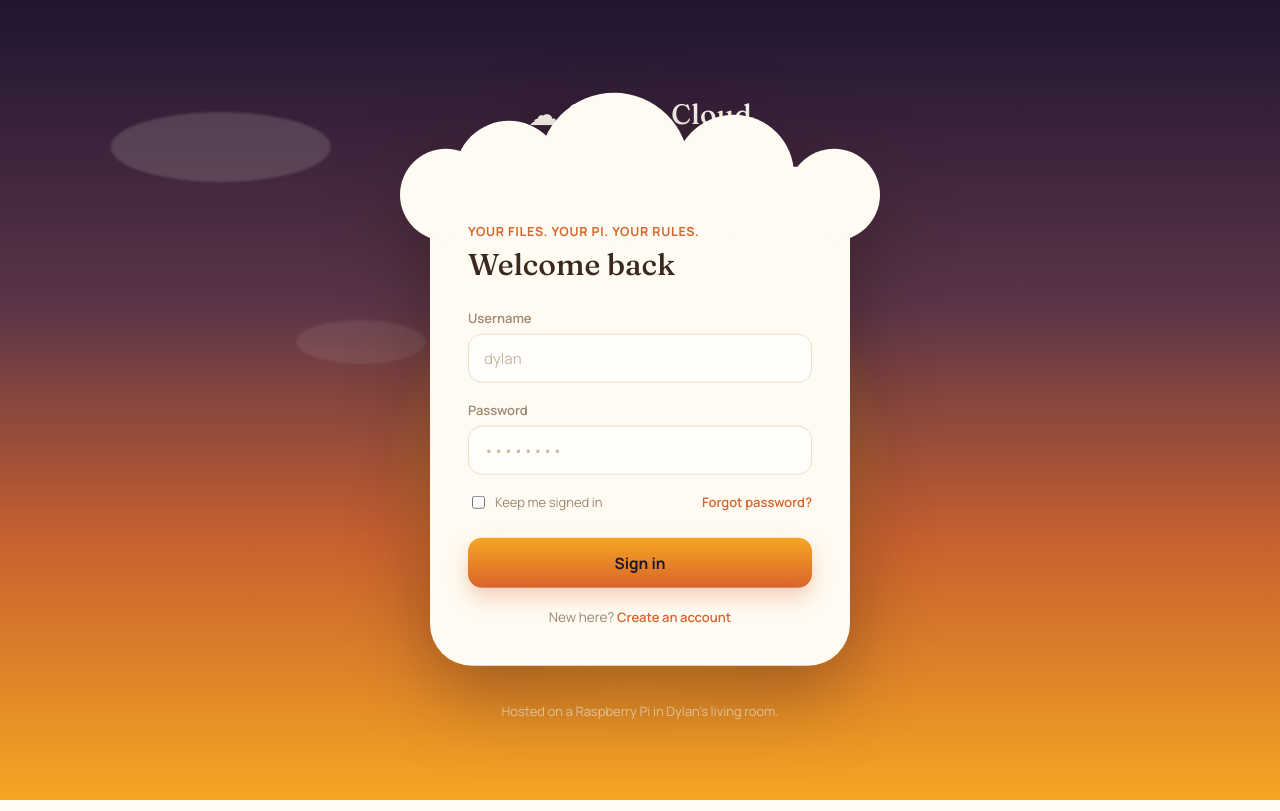
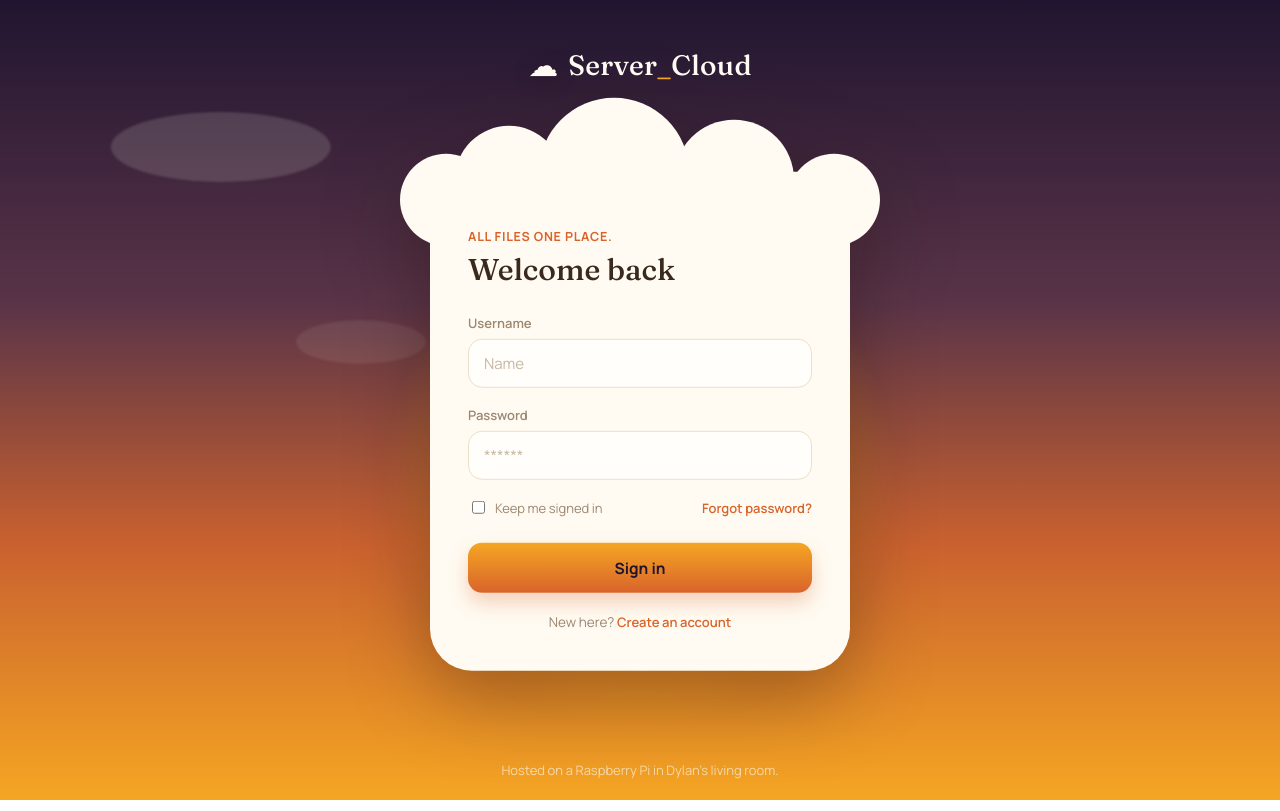
Before and after one commit to DylanJamie/cloud_raspberrypi, a FastAPI app: page / in a window 1280 px wide. Run offline with FastAPI, Linux system fonts and the light colour scheme.

Commit message:
minor changes to home page

```diff
--- a/app/static/css/style.css
+++ b/app/static/css/style.css
@@ -127,12 +127,14 @@ body {
   align-items: center;
   justify-content: center;
   padding: 48px 20px 32px;
-  gap: 36px;
+  gap: 90px;
 }
 
 /* ---------- Wordmark ---------- */
 
 .wordmark {
+  position: relative;
+  z-index: 2;
   display: flex;
   align-items: center;
   gap: 10px;
--- a/app/templates/index.html
+++ b/app/templates/index.html
@@ -36,17 +36,17 @@
           <div class="cloud__puff cloud__puff--5"></div>
 
           <form class="cloud__form" action="">
-            <p class="eyebrow">Your files. Your Pi. Your rules.</p>
+            <p class="eyebrow">All Files ONE Place.</p>
             <h1>Welcome back</h1>
 
             <label class="field">
               <span class="field__label">Username</span>
-              <input type="text" id="username" name="username" placeholder="dylan" autocomplete="username" required>
+              <input type="text" id="username" name="username" placeholder="Name" autocomplete="username" required>
             </label>
 
             <label class="field">
               <span class="field__label">Password</span>
-              <input type="password" id="password" name="password" placeholder="••••••••" autocomplete="current-password" required>
+              <input type="password" id="password" name="password" placeholder="******" autocomplete="current-password" required>
             </label>
 
             <div class="row">
```
Also changed, not shown: 1 other file.
